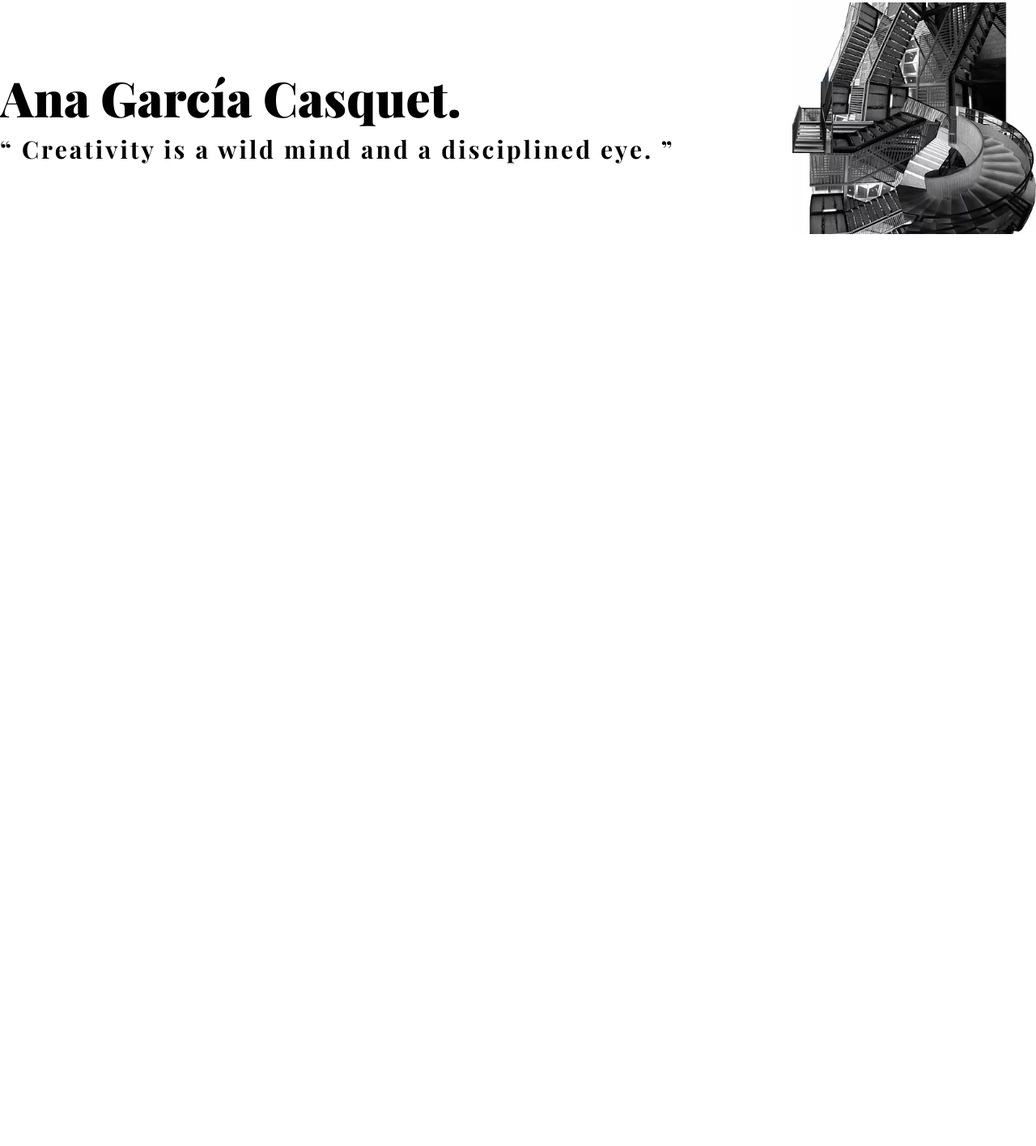
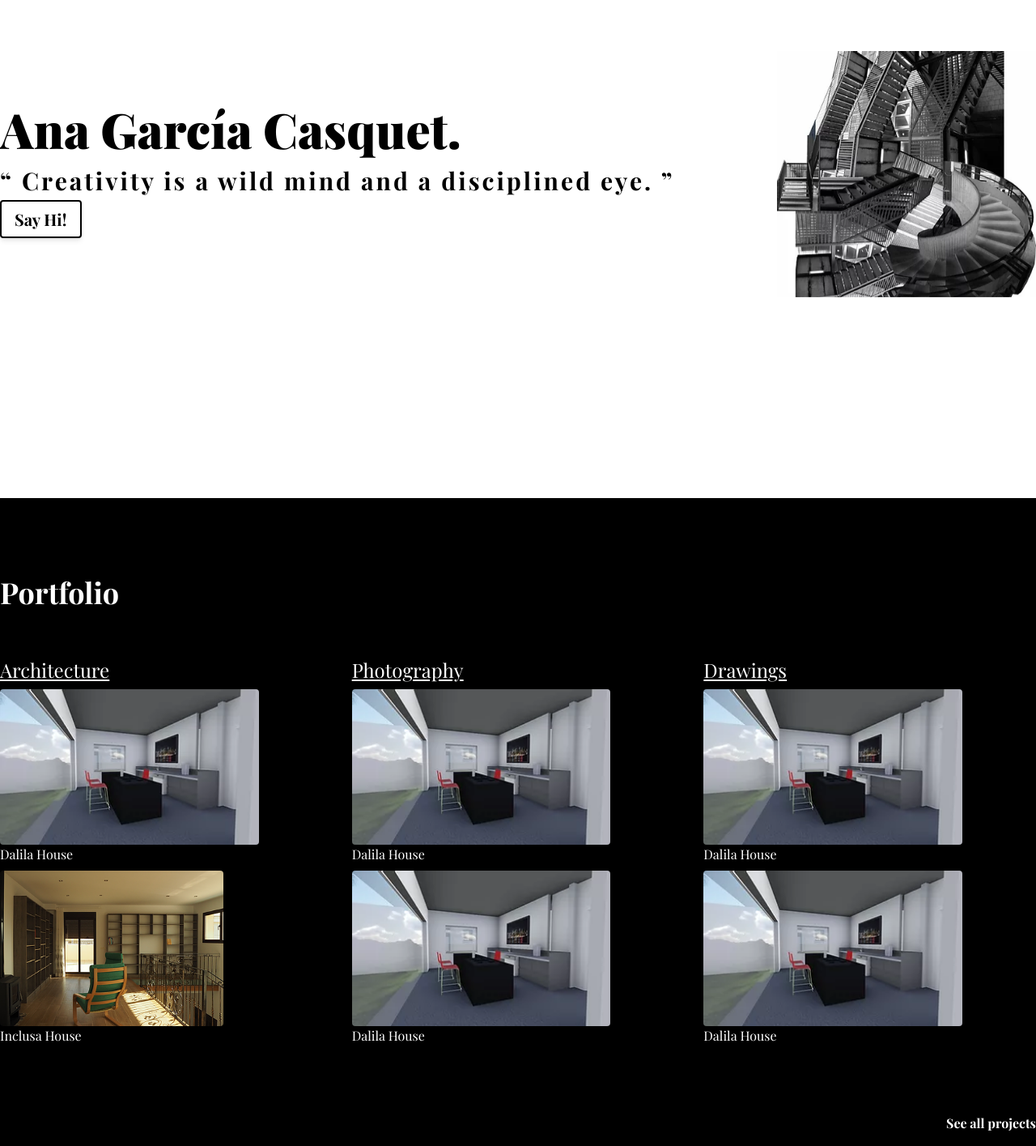
Before and after one commit to ionutalexandru/ana-garcia-casquet, a plain HTML site: page index.html in a window 1280 px wide. Shown: the part 185-1600 px from the top of the page at 81% size. Before the commit the page ends 800 px from the top, so only its background shows below. Drawn offline with nearby package versions, Linux system fonts and the light colour scheme; a web font is replaced by a local one.

Commit message:
Added more sections

```diff
--- a/assets/css/styles.css
+++ b/assets/css/styles.css
@@ -41,3 +41,33 @@ body {
     opacity: 1;
   }
 }
+
+.fade-in-fwd {
+  -webkit-animation: fade-in-fwd 0.8s cubic-bezier(0.25, 0.46, 0.45, 0.94) both;
+  animation: fade-in-fwd 0.8s cubic-bezier(0.25, 0.46, 0.45, 0.94) both;
+}
+
+@-webkit-keyframes fade-in-fwd {
+  0% {
+    -webkit-transform: translateZ(-80px);
+    transform: translateZ(-80px);
+    opacity: 0;
+  }
+  100% {
+    -webkit-transform: translateZ(0);
+    transform: translateZ(0);
+    opacity: 1;
+  }
+}
+@keyframes fade-in-fwd {
+  0% {
+    -webkit-transform: translateZ(-80px);
+    transform: translateZ(-80px);
+    opacity: 0;
+  }
+  100% {
+    -webkit-transform: translateZ(0);
+    transform: translateZ(0);
+    opacity: 1;
+  }
+}
--- a/index.html
+++ b/index.html
@@ -35,8 +35,9 @@
     />
     <link rel="manifest" href="assets/images/site.webmanifest" />
   </head>
-  <body class="bg-white">
-    <nav class="mx-auto container py-4">
+  <body class="bg-white flex flex-col min-h-screen">
+    <nav class="w-full bg-white fixed top-0 py-4 z-10">
+      <div class="w-full mx-auto container">
         <div class="flex flex-row justify-between">
           <div id="logo" class="text-xl antialiased font-bold tracking-tight">
             Ana Casquet
@@ -56,24 +57,129 @@
             </li>
           </ul>
         </div>
+      </div>
     </nav>
-    <section
-      id="entrance"
-      class="mx-auto container flex flex-row items-center pt-32"
-    >
-      <div class="w-full sm:w-5/8">
+    <section id="header" class="w-full h-screen flex flex-row items-center">
+      <div class="mx-auto container">
+        <div class="flex flex-row justify-between items-center">
+          <div class="w-full sm:w-3/4 flex flex-col align-start">
             <header
               class="focus-in-expand-fwd text-6xl antialiased font-black pb-4"
             >
               Ana García Casquet.
             </header>
-        <q class="quote text-3xl antialiased font-bold tracking-widest">
+            <q
+              class="focus-in-expand-fwd quote text-3xl antialiased font-bold tracking-widest"
+            >
               Creativity is a wild mind and a disciplined eye.
             </q>
+            <div class="py-4">
+              <a
+                class="fade-in-fwd py-2 px-4 text-xl font-bold border-solid border-black border-2 shadow-md rounded"
+                href="/"
+              >
+                Say Hi!
+              </a>
             </div>
-      <div class="hidden sm:block w-3/8">
-        <img src="assets/images/SideImage.webp" class="w-full" height="auto" />
+          </div>
+          <div class="hidden sm:block w-1/4">
+            <img
+              src="assets/images/SideImage.webp"
+              class="w-full fade-in-fwd"
+              height="auto"
+            />
+          </div>
+        </div>
       </div>
     </section>
+
+    <section
+      id="portolio"
+      class="w-full h-screen flex flex-row items-start bg-black pt-24"
+    >
+      <div
+        class="mx-auto container h-full w-full flex flex-col justify-between"
+      >
+        <h1 class="text-white antialiased text-4xl font-bold">Portfolio</h1>
+        <div class="w-full flex flex-row justify-between align-start">
+          <div class="flex flex-col w-full sm:w-1/3 pr-4">
+            <h2
+              class="underline text-white text-bold antialiased text-2xl mb-2"
+            >
+              Architecture
+            </h2>
+            <div class="w-full mb-2">
+              <img
+                src="assets/images/Dalias House.webp"
+                class="h-48 rounded object-fill"
+                width="auto"
+              />
+              <a class="py-4 text-white" href="/">Dalila House</a>
+            </div>
+            <div class="w-full mb-2">
+              <img
+                src="assets/images/Inclusa House.webp"
+                class="h-48 rounded object-fill"
+                width="auto"
+              />
+              <a class="py-4 text-white" href="/">Inclusa House</a>
+            </div>
+          </div>
+          <div class="flex flex-col w-full sm:w-1/3 px-2">
+            <h2
+              class="underline text-white text-bold antialiased text-2xl mb-2"
+            >
+              Photography
+            </h2>
+            <div class="w-full mb-2">
+              <img
+                src="assets/images/Dalias House.webp"
+                class="h-48 rounded object-fill"
+                width="auto"
+              />
+              <a class="py-4 text-white" href="/">Dalila House</a>
+            </div>
+            <div class="w-full mb-2">
+              <img
+                src="assets/images/Dalias House.webp"
+                class="h-48 rounded object-fill"
+                width="auto"
+              />
+              <a class="py-4 text-white" href="/">Dalila House</a>
+            </div>
+          </div>
+          <div class="flex flex-col w-full sm:w-1/3 pl-4">
+            <h2
+              class="underline text-white text-bold antialiased text-2xl mb-2"
+            >
+              Drawings
+            </h2>
+            <div class="w-full mb-2">
+              <img
+                src="assets/images/Dalias House.webp"
+                class="h-48 rounded object-fill"
+                width="auto"
+              />
+              <a class="py-4 text-white" href="/">Dalila House</a>
+            </div>
+            <div class="w-full mb-2">
+              <img
+                src="assets/images/Dalias House.webp"
+                class="h-48 rounded object-fill"
+                width="auto"
+              />
+              <a class="py-4 text-white" href="/">Dalila House</a>
+            </div>
+          </div>
+        </div>
+        <a
+          class="text-right py-4 text-white antialiased font-bold hover:underline focus:underline"
+          href="/"
+          >See all projects</a
+        >
+      </div>
+    </section>
+
+    <section id="contact"></section>
   </body>
 </html>
```
Also changed, not shown: assets/images/Dalias House.webp (added), assets/images/Inclusa House.webp (added). Lines whose indentation alone changed are shown as unchanged.
